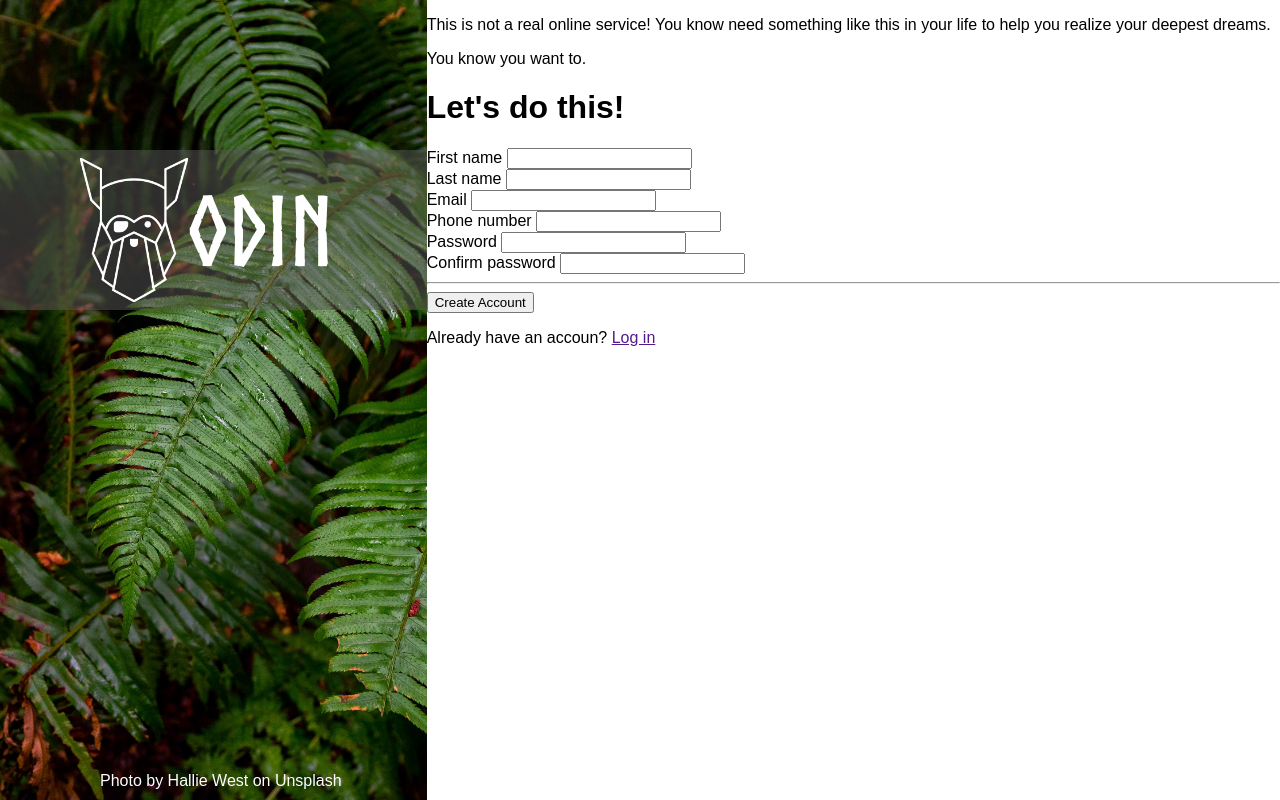
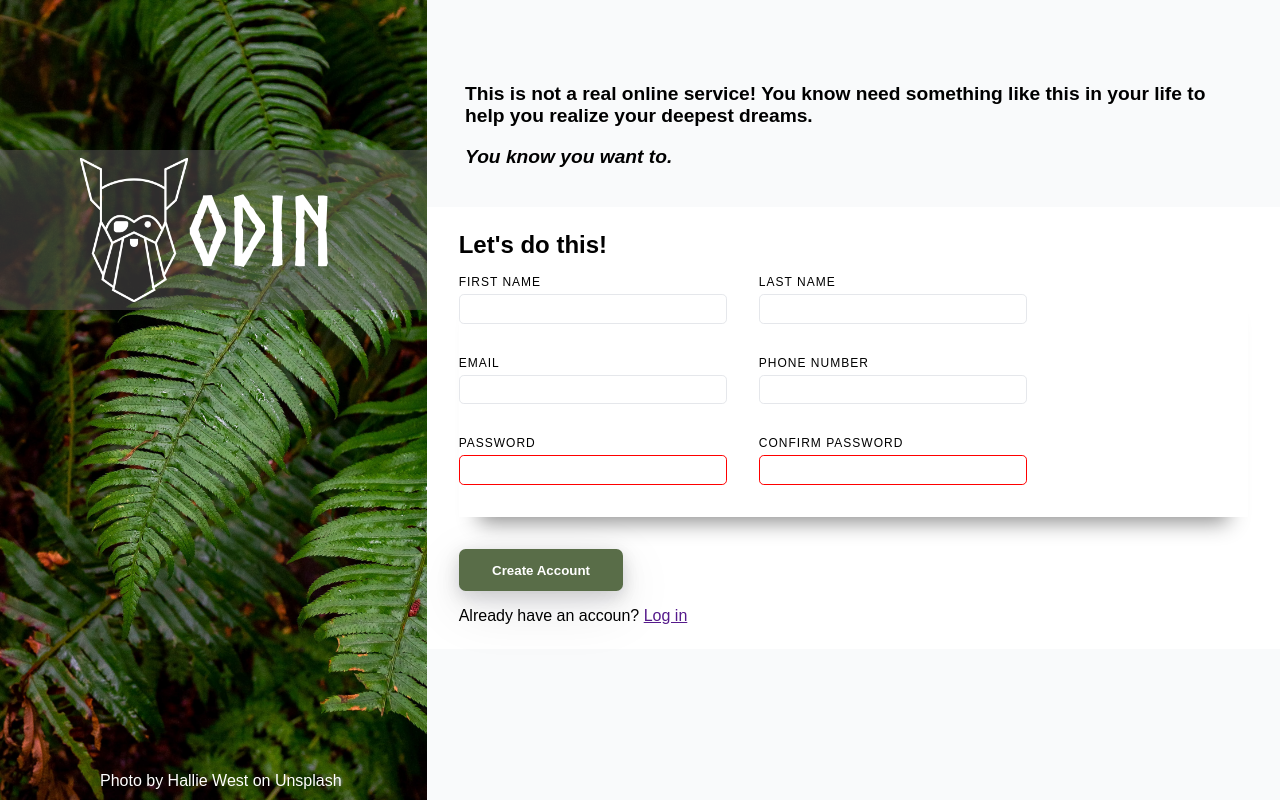
Before and after one commit to shravzzv/ODIN-sign-up-form-project, a plain HTML site: page index.html in a window 1280 px wide. Drawn offline with Linux system fonts and the light colour scheme.

Commit message:
styles: Adjust main section's broadstrokes

```diff
--- a/index.html
+++ b/index.html
@@ -23,35 +23,42 @@
         <p>You know you want to.</p>
         <form action="" method="">
           <h1>Let's do this!</h1>
-          <div class="form-control">
+          <ul>
+            <li class="form-control">
               <label for="first-name">First name</label>
               <input type="text" id="first-name" name="first_name" />
-          </div>
-          <div class="form-control">
+            </li>
+            <li class="form-control">
               <label for="last-name">Last name</label>
               <input type="text" id="last-name" name="last_name" />
-          </div>
-          <div class="form-control">
+            </li>
+            <li class="form-control">
               <label for="email">Email</label>
               <input type="email" name="email" id="email" />
-          </div>
-          <div class="form-control">
+            </li>
+            <li class="form-control">
               <label for="phone">Phone number</label>
               <input type="tel" name="phone" id="phone" />
-          </div>
-          <div class="form-control">
+            </li>
+            <li class="form-control">
               <label for="password">Password</label>
-            <input type="password" name="password" id="password" />
-          </div>
-          <div class="form-control">
+              <input
+                type="password"
+                name="password"
+                id="password"
+                class="error"
+              />
+            </li>
+            <li class="form-control">
               <label for="confirm-password">Confirm password</label>
               <input
                 type="password"
                 name="confirm_password"
                 id="confirm-password"
+                class="error"
               />
-          </div>
-          <hr />
+            </li>
+          </ul>
           <button type="submit">Create Account</button>
           <p>Already have an accoun? <a href="">Log in</a></p>
         </form>
--- a/styles.css
+++ b/styles.css
@@ -55,4 +55,82 @@ aside::after {
 
 main {
   flex: 2;
+  background-color: #f9fafb;
+  padding: 4em 0;
 }
+
+main > p {
+  padding: 0 2em;
+  font-weight: bold;
+  font-size: 1.2rem;
+}
+
+main > p:nth-of-type(2) {
+  font-style: italic;
+  margin-bottom: 2em;
+}
+
+form {
+  background-color: white;
+  padding: 0.5em 2em;
+}
+
+form > h1 {
+  font-size: 1.5rem;
+}
+
+.form-control {
+  display: flex;
+  flex-direction: column;
+  align-items: flex-start;
+  gap: 5px;
+}
+
+ul {
+  list-style-type: none;
+  margin: 0;
+  padding: 0;
+  display: flex;
+  flex-wrap: wrap;
+  align-items: flex-start;
+  gap: 2em;
+  padding-bottom: 2em;
+  box-shadow: rgba(0, 0, 0, 0.45) 0px 25px 20px -20px;
+  margin-bottom: 2em;
+}
+
+label {
+  text-transform: uppercase;
+  font-size: 0.75rem;
+  letter-spacing: 1px;
+}
+
+input {
+  outline: none;
+  border: 1px solid #e5e7eb;
+  border-radius: 0.25em;
+  font-size: 1.2rem;
+  padding: 0.15em 0.5em;
+}
+
+input:focus {
+  border-color: blue;
+  box-shadow: rgba(17, 17, 26, 0.1) 0px 0px 16px;
+}
+
+input:invalid,
+.error {
+  border-color: red;
+}
+
+form > button {
+  background-color: #596d48;
+  color: white;
+  padding: 1em 2.5em;
+  border-radius: 0.5em;
+  border: none;
+  font-weight: bolder;
+  cursor: pointer;
+  box-shadow: rgba(17, 17, 26, 0.1) 0px 4px 16px,
+    rgba(17, 17, 26, 0.1) 0px 8px 24px, rgba(17, 17, 26, 0.1) 0px 16px 56px;
+}
```
Lines whose indentation alone changed are shown as unchanged.
